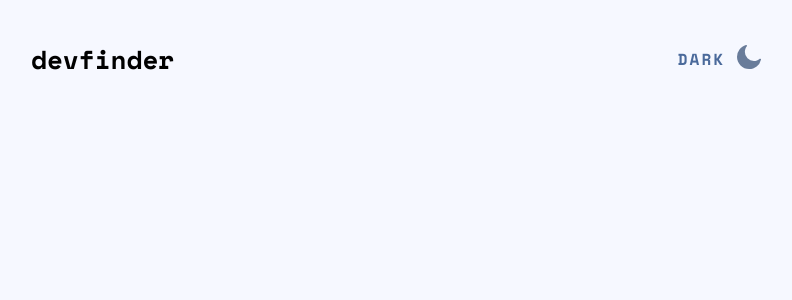
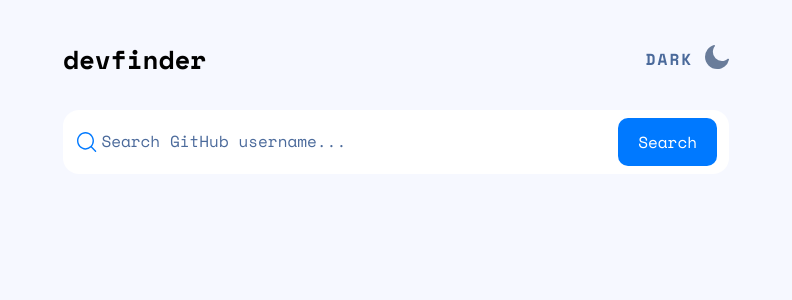
Before and after one commit to sercansimsek/GitHub-user-search-app, a React (Vite) app: page / in a window 1280 px wide. Shown: the top 300 px of the page, without its empty margins (244-1036 px from the left). Built offline with nearby package versions, Linux system fonts and the light colour scheme.

Commit message:
Form.tsx styles added

```diff
--- a/src/App.tsx
+++ b/src/App.tsx
@@ -1,9 +1,11 @@
+import { Form } from "./components/Form/Form";
 import { Header } from "./components/Header/Header";
 
 export const App = () => {
   return (
     <div className="App">
       <Header />
+      <Form />
     </div>
   );
 };
--- /dev/null
+++ b/src/components/Form/Form.scss
@@ -0,0 +1,57 @@
+@use "../../variables" as *;
+
+.Form {
+  display: flex;
+  align-items: center;
+  justify-content: space-between;
+  gap: 1rem;
+
+  padding: 0.5rem 0.75rem;
+  border-radius: 1rem;
+  background-color: $neutral0;
+
+  label {
+    display: flex;
+    align-items: center;
+    gap: 0.3rem;
+
+    flex: 1;
+    min-width: 0;
+
+    padding: 0.4rem 0.1rem;
+    background-color: $neutral0;
+
+    .Form-input_icon {
+      height: 20px;
+      width: 20px;
+      background-color: $neutral0;
+    }
+
+    .Form-input {
+      border: none;
+      background-color: $neutral0;
+
+      flex: 1;
+      min-width: 0;
+
+      &::placeholder {
+        color: $neutral500;
+        font-size: 0.72rem;
+
+        @media (min-width: 475px) {
+          font-size: 1rem;
+        }
+      }
+    }
+  }
+
+  &-btn {
+    background-color: $blue500;
+    border: none;
+    border-radius: 0.625rem;
+    padding: 0.75rem 1.25rem;
+    color: $neutral0;
+    cursor: pointer;
+    font-size: 1rem;
+  }
+}
--- /dev/null
+++ b/src/components/Form/Form.tsx
@@ -0,0 +1,20 @@
+import "./Form.scss";
+import search from "../../assets/images/icon-search.svg";
+
+export const Form = () => {
+  return (
+    <form className="Form">
+      <label htmlFor="Form-input">
+        <img src={search} alt="search icon" className="Form-input_icon" />
+        <input
+          type="text"
+          id="Form-input"
+          className="Form-input"
+          name="Form-input"
+          placeholder="Search GitHub username..."
+        />
+      </label>
+      <button className="Form-btn">Search</button>
+    </form>
+  );
+};
--- a/src/index.scss
+++ b/src/index.scss
@@ -15,10 +15,14 @@
 }
 
 .App {
+  display: flex;
+  flex-direction: column;
+  gap: 2rem;
+
   width: min(100%, 45.625rem);
-  margin: 2rem 1rem;
+  padding: 2rem 1rem;
 
   @media (min-width: 376px) {
-    margin: 2.5rem 2rem;
+    padding: 2.5rem 2rem;
   }
 }
```
